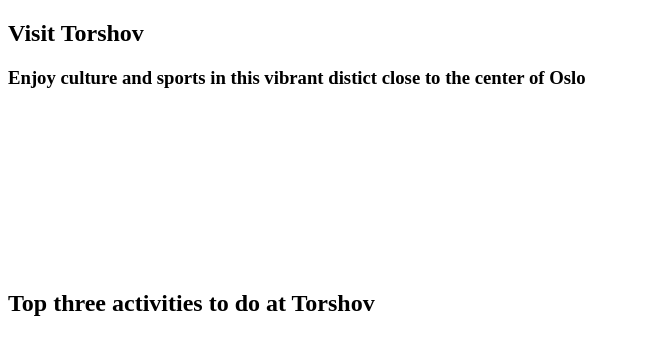
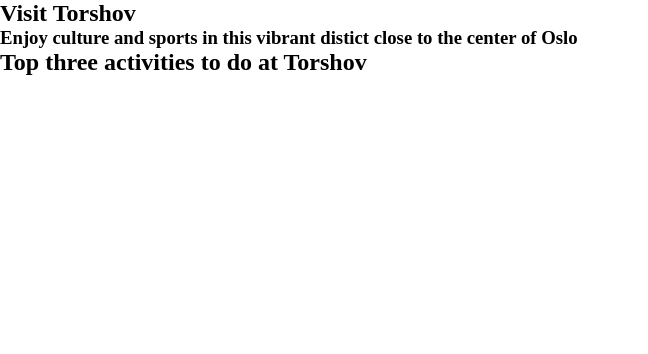
Before and after one commit to MaikJim/Hometown-Homepage-, a plain HTML site: page index.html in a window 1280 px wide. Shown: the whole page, without its empty margins (0-648 px from the left). Drawn offline with nearby package versions, Linux system fonts and the light colour scheme; files that its build step writes are made by us from their sources.

Commit message:
adding sass to the project

```diff
--- /dev/null
+++ b/sass/abstracts/_variable.scss
@@ -0,0 +1,2 @@
+$colorBackText1: #1D3557;
+$colorBackText2: #457B9D;
--- /dev/null
+++ b/sass/base/_reset.scss
@@ -0,0 +1,5 @@
+*{
+    box-sizing: border-box;
+    margin: 0;
+    padding: 0;
+}
--- a/sass/style.scss
+++ b/sass/style.scss
@@ -1,4 +1,7 @@
-.hero {
-  width: 100%;
-  height: 250px;
-}
+/**Base**/
+@use './sass/base/reset';
+@use './base/base';
+
+/**Abstract**/
+@use './abstracts/variable';
+@use './abstracts/mixins';
```
Also changed, not shown: sass/abstracts/_mixins.scss (added), sass/base/_base.scss (added).
